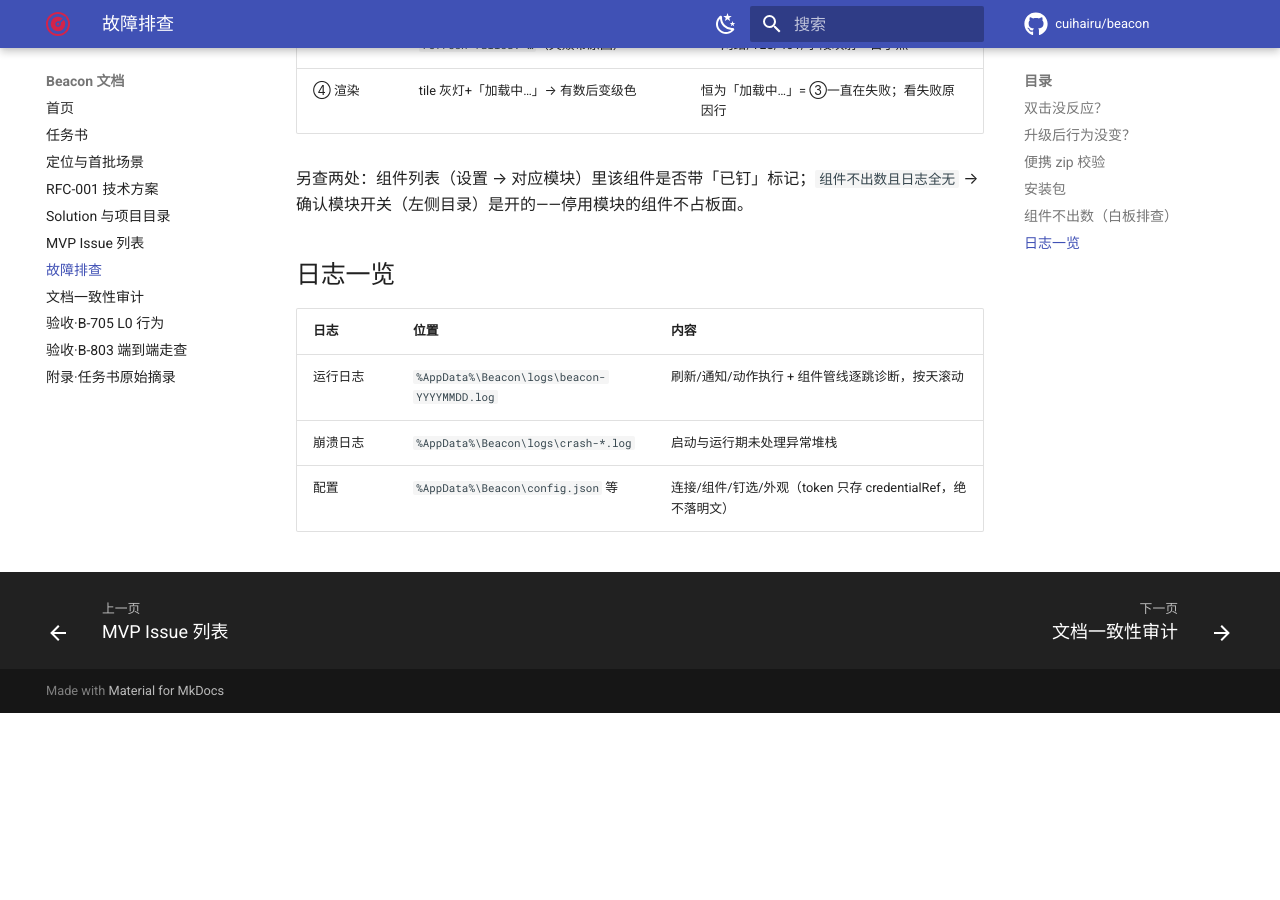
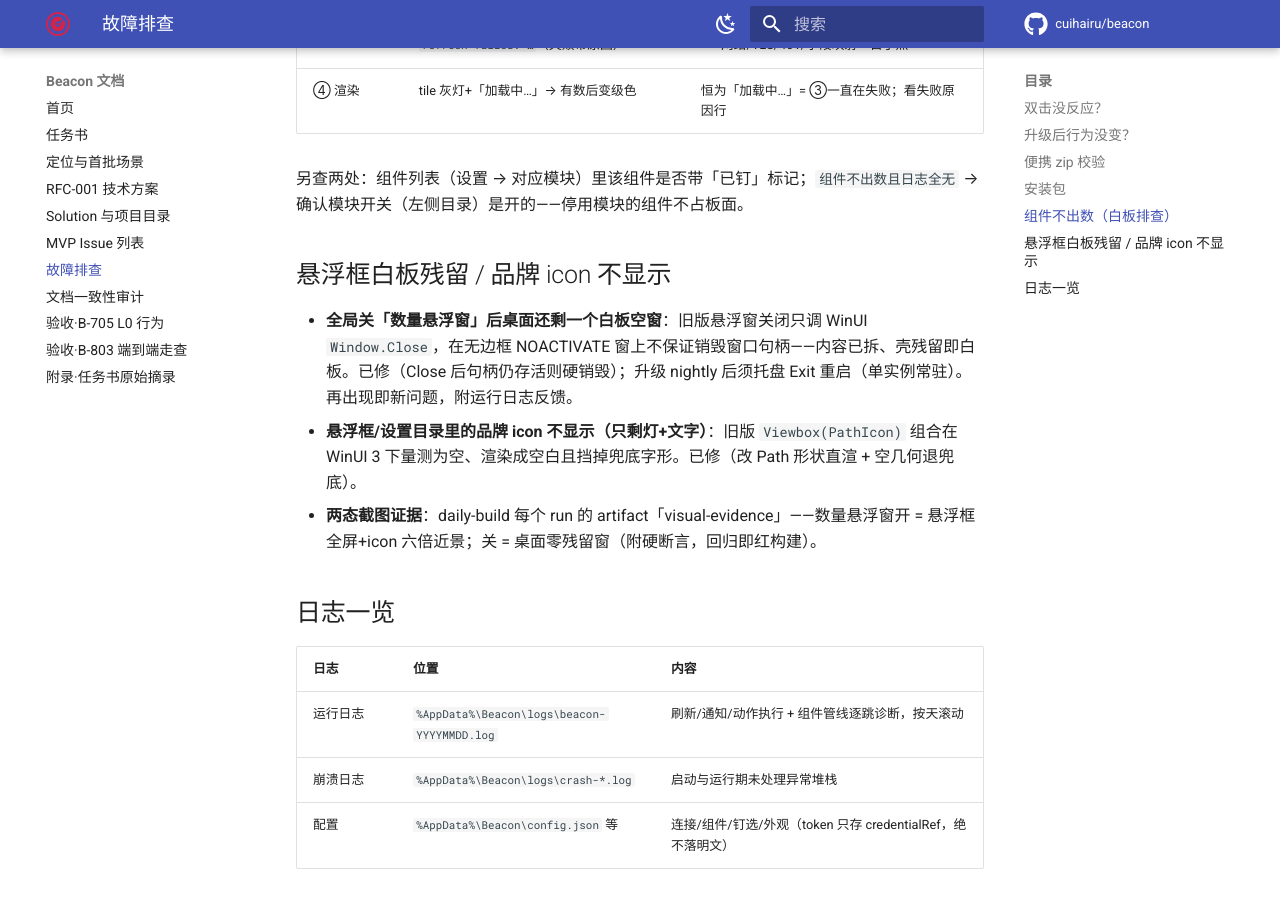
Before and after one commit to cuihairu/beacon, an MkDocs documentation site: the page built from docs/troubleshooting.md, in a window 1280 px wide and 900 px high, scrolled down 1519 px. Built offline with MkDocs 1.6.1 and Material for MkDocs 9.7.7, drawn with Linux system fonts in a browser that asks for light colours; comment, search, counter and statistics services are not loaded; before the commit the page ends 2232 px from its top, so only the background shows below that.

Commit message:
ci(app): two-state screenshot evidence for floating tile icon and zero-residue
- daily-build runs visual-evidence.ps1 after smoke: scenario A boots with
  numeric floating on (asserts a visible Beacon Tile window, saves full
  desktop shot plus a 6x tile closeup for the brand icon), scenario B boots
  with it off (hard-asserts zero visible Beacon Tile/Pinned windows)
- screenshots upload to the run artifact visual-evidence; failed asserts
  fail the build so render regressions cannot ship silently
- troubleshooting: whiteboard residue / blank icon causes and evidence path;
  mvp-issues B-701 acceptance row recorded

```diff
--- a/docs/mvp-issues.md
+++ b/docs/mvp-issues.md
@@ -294,6 +294,9 @@
     - 待 Windows 装机（2026-10-09 标注；本机 Linux 不代验）。
   - [ ] 悬浮形态：每组件一窗可拖放、重启后位置还原；与宿主面板二选一
     - 待 Windows 装机（2026-10-09 标注；本机 Linux 不代验）。
+  - [x] 数量悬浮窗全局关 → 悬浮框零残留；悬浮框品牌 icon 可见（2026-10-09 修复 + CI 取证）
+    - 白板残留根因：`Window.Close` 在无边框 NOACTIVATE 窗不保证销毁 HWND，内容已拆壳残留——Close 后句柄存活即 `DestroyWindow` 硬销毁；icon 空白根因：`Viewbox(PathIcon)` 在 WinUI 3 量测为空，改 `Path(Stretch=Uniform)` 直渲。
+    - 截图证据：daily-build run artifact「visual-evidence」（开=悬浮框+icon 六倍近景；关=零残留，硬断言失败即红构建）。
 
 ### B-702 Pin/Unpin + PinTile 渲染
 - **依赖**：B-701、B-602
--- a/docs/troubleshooting.md
+++ b/docs/troubleshooting.md
@@ -44,6 +44,12 @@
 
 另查两处：组件列表（设置 → 对应模块）里该组件是否带「已钉」标记；`组件不出数且日志全无` → 确认模块开关（左侧目录）是开的——停用模块的组件不占板面。
 
+## 悬浮框白板残留 / 品牌 icon 不显示
+
+- **全局关「数量悬浮窗」后桌面还剩一个白板空窗**：旧版悬浮窗关闭只调 WinUI `Window.Close`，在无边框 NOACTIVATE 窗上不保证销毁窗口句柄——内容已拆、壳残留即白板。已修（Close 后句柄仍存活则硬销毁）；升级 nightly 后须托盘 Exit 重启（单实例常驻）。再出现即新问题，附运行日志反馈。
+- **悬浮框/设置目录里的品牌 icon 不显示（只剩灯+文字）**：旧版 `Viewbox(PathIcon)` 组合在 WinUI 3 下量测为空、渲染成空白且挡掉兜底字形。已修（改 Path 形状直渲 + 空几何退兜底）。
+- **两态截图证据**：daily-build 每个 run 的 artifact「visual-evidence」——数量悬浮窗开 = 悬浮框全屏+icon 六倍近景；关 = 桌面零残留窗（附硬断言，回归即红构建）。
+
 ## 日志一览
 
 | 日志 | 位置 | 内容 |
```
Also changed, not shown: 2 other files.
